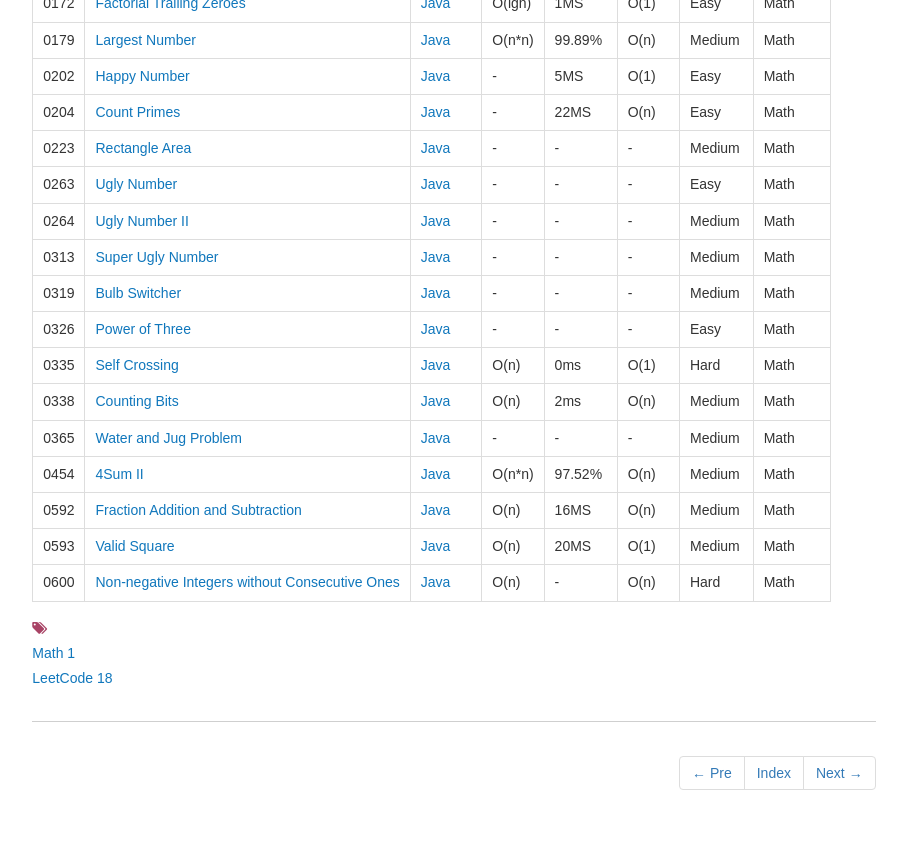
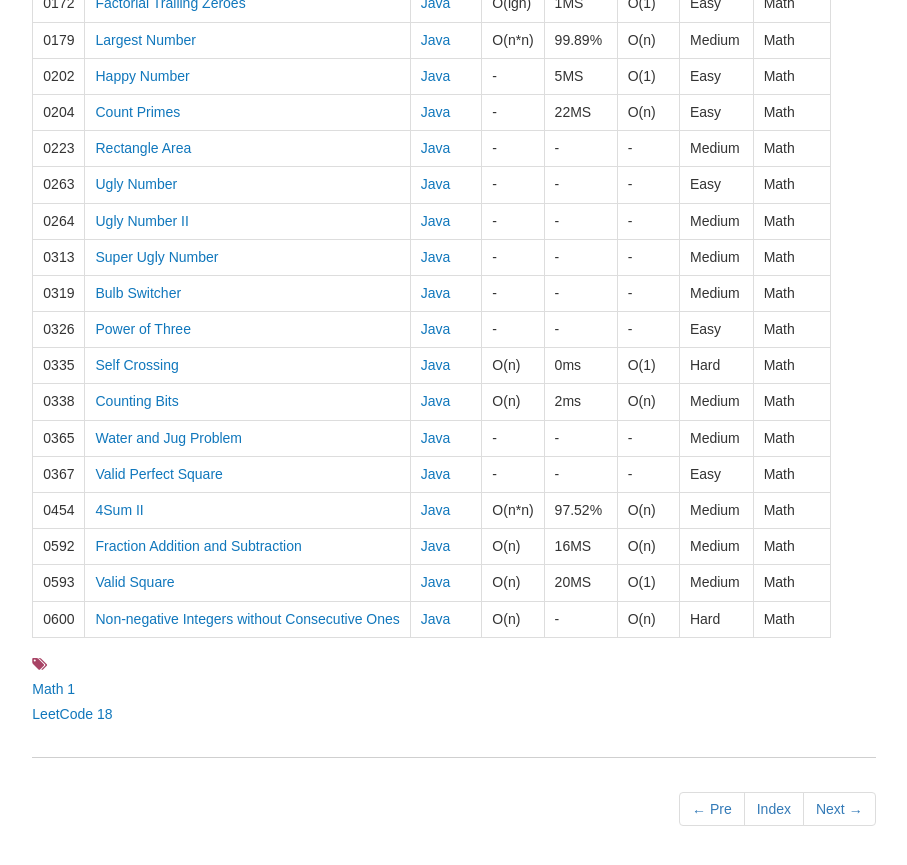
Before and after one commit to dunso/algorithm, a Jekyll site: the page built from docs/_posts/2017-12-03-Math.md, in a window 1280 px wide and 900 px high, scrolled down 711 px. Shown: the top 865 px of the window, without its empty margins (186-1093 px from the left). Built offline with Jekyll 4.4.1, drawn with Linux system fonts in a browser that asks for light colours; nearby versions of some CDN libraries.

Commit message:
Add index of LeetCode0367.java to docs

```diff
--- a/docs/_posts/2017-12-03-Math.md
+++ b/docs/_posts/2017-12-03-Math.md
@@ -39,6 +39,7 @@ icon: file-alt
 |0335|[Self Crossing](https://leetcode.com/problems/self-crossing) | [Java](https://e.srl/leetcode-335/)  | O(n) |0ms| O(1)  |  Hard |Math|
 |0338|[Counting Bits](https://leetcode.com/problems/counting-bits/) | [Java](https://e.srl/leetcode-338/)  | O(n) |2ms| O(n)  |  Medium |Math|
 |0365|[Water and Jug Problem](https://leetcode.com/problems/water-and-jug-problem/) | [Java](https://e.srl/leetcode-365/)  |-|-|-|Medium|Math|
+|0367|[Valid Perfect Square](https://leetcode.com/problems/valid-perfect-square/) | [Java](https://e.srl/leetcode-367/)  |-|-|-|Easy|Math|
 |0454|[4Sum II](https://leetcode.com/problems/4sum-ii/) | [Java](https://e.srl/leetcode-454/)  | O(n\*n) |97.52%| O(n)  |  Medium |Math|
 |0592|[Fraction Addition and Subtraction](https://leetcode.com/problems/fraction-addition-and-subtraction/)| [Java](https://e.srl/leetcode-592/)  | O(n) |16MS| O(n)  |  Medium |Math|
 |0593|[Valid Square](https://leetcode.com/problems/valid-square)| [Java](https://e.srl/leetcode-593/)  | O(n) |20MS| O(1)  |  Medium |Math|
```
